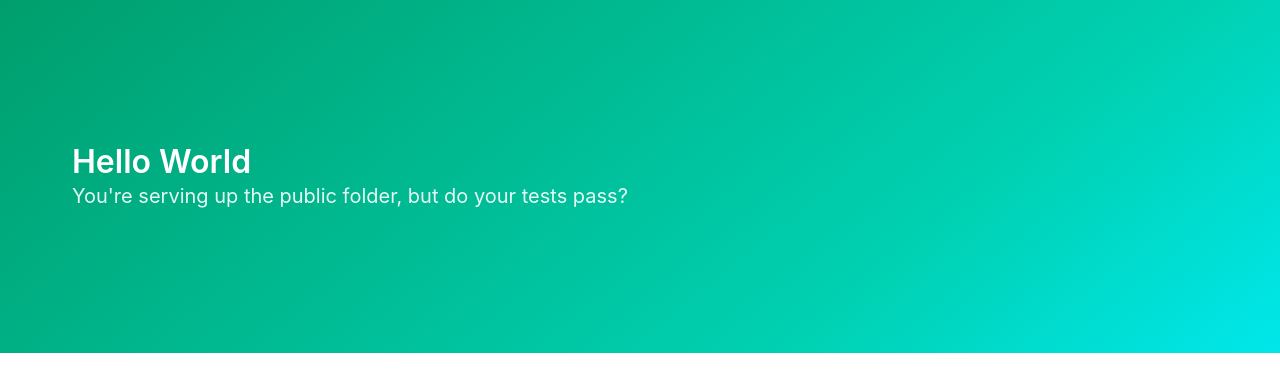
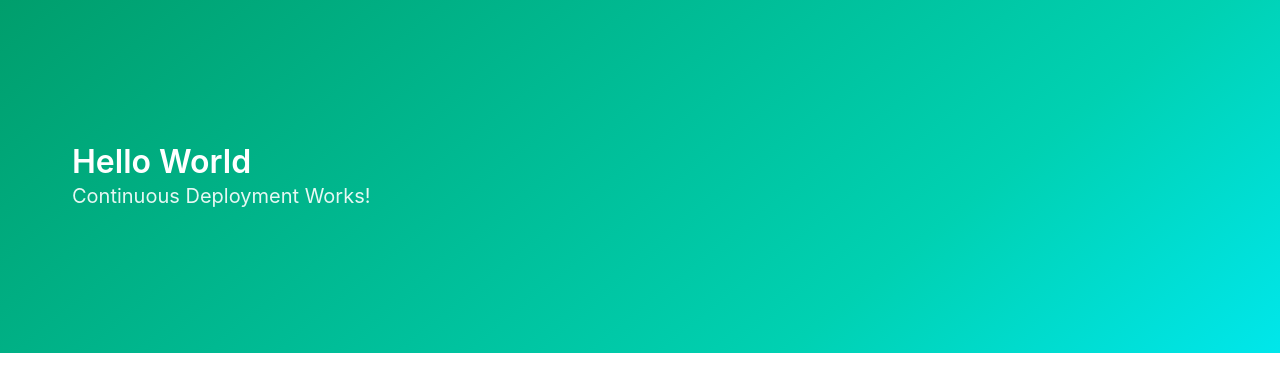
Before and after one commit to isaiahr06/ops200-deliver-it-well, a website: page public/index.html in a window 1280 px wide. Drawn offline with nearby package versions, Linux system fonts and the light colour scheme.

Commit message:
Add continuous deployment test

```diff
--- a/public/index.html
+++ b/public/index.html
@@ -13,7 +13,7 @@
   <div class="hero-body">
     <div class="container">
       <h1 class="title">Hello World</h1>
-      <h2 class="subtitle">You're serving up the public folder, but do your tests pass?</h2>
+      <h2 class="subtitle">Continuous Deployment Works!</h2>
     </div>
   </div>
 </section>
```
Also changed, not shown: tests/server.spec.js (+11 -0 lines).
